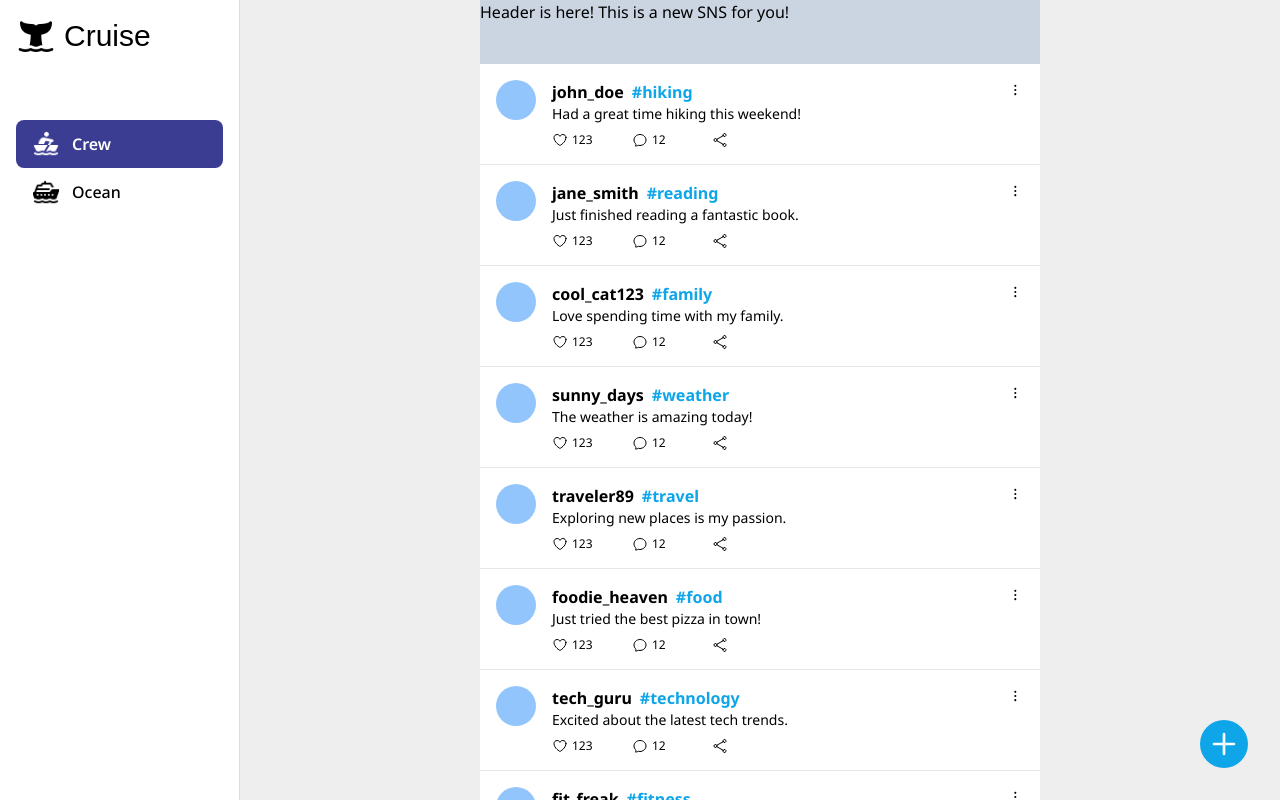
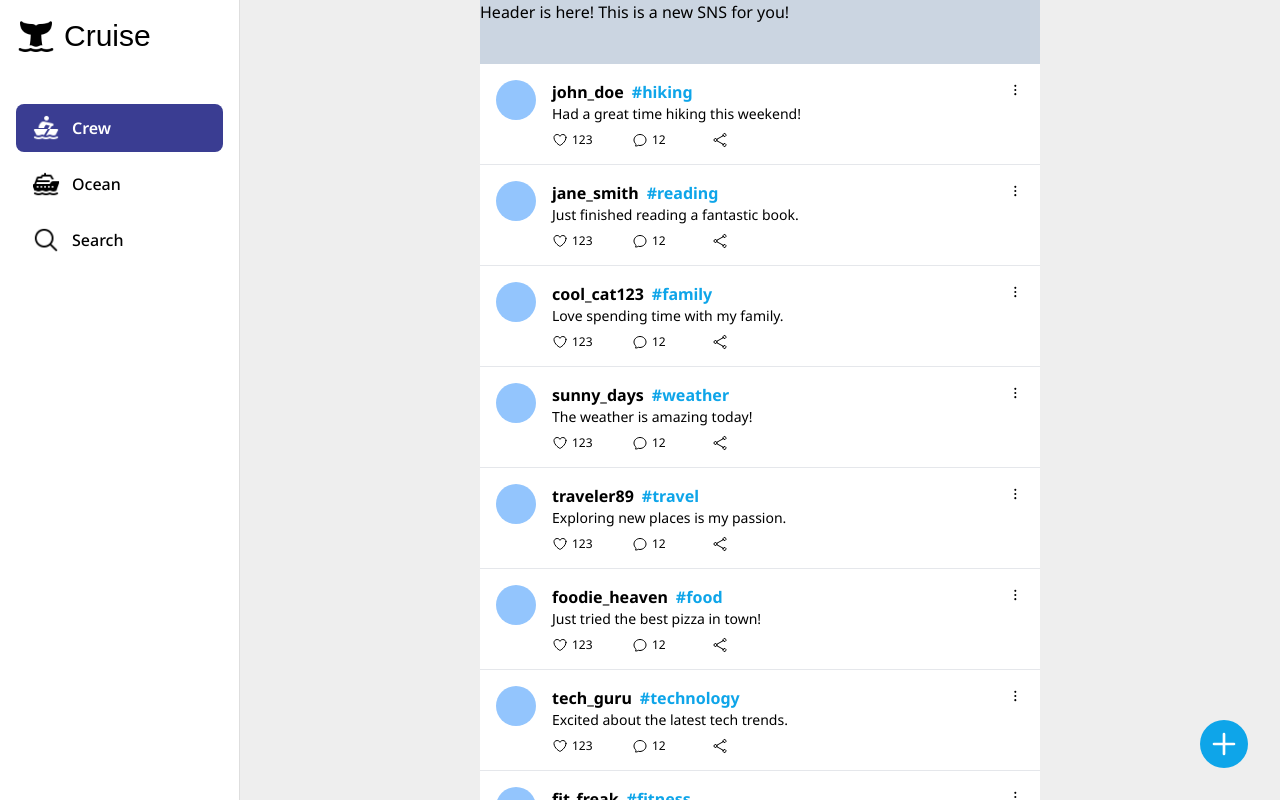
Before and after one commit to Reshie/hobby-sns, a Next.js app: page /crew in a window 1280 px wide. Built offline with nearby package versions, Linux system fonts and the light colour scheme; a web font is replaced by a local one.

Commit message:
implement <NavLinks />

```diff
--- a/app/ui/crew/nav-links.tsx
+++ b/app/ui/crew/nav-links.tsx
@@ -1,11 +1,55 @@
-const upperLinks = [
-  { name: 'crew', href: '/crew', icon: ''}
-]
+'use client';
 
-export default function NavLinks() {
+import Image from 'next/image';
+import clsx from 'clsx';
+import { usePathname } from 'next/navigation';
+import Link from 'next/link';
+
+type Link = {
+  name: string;
+  href: string;
+  activeIcon: string;
+  inactiveIcon: string;
+};
+
+interface NavLinksProps {
+  links: Link[];
+}
+
+export default function NavLinks({links} : NavLinksProps) {
+  const pathname = usePathname();
   return (
     <>
-
+      {links.map((link, index) => {
+        const icon = pathname === link.href ? link.activeIcon : link.inactiveIcon;
+        return (
+          <Link
+            key={link.name}
+            href={link.href}
+            className={clsx(
+            "flex w-full h-12 items-center p-4 rounded-lg gap-3",
+              {
+                "bg-main" : pathname === link.href,
+                "mt-2" : index != 0
+              }
+            )}
+          >
+            <Image
+              src={icon}
+              width={28}
+              height={28}
+              alt={link.href}
+            />
+            <h2 className={clsx("text-md font-medium",
+              {
+                "text-white font-semibold" : pathname === link.href
+              }
+            )}>
+              {link.name}
+            </h2>
+          </Link>
+        );
+      })}
     </>
-  )
+  );
 }
--- a/app/ui/crew/sidenav.tsx
+++ b/app/ui/crew/sidenav.tsx
@@ -1,7 +1,29 @@
 import Image from 'next/image';
 import { Orelega_One } from "next/font/google";
+import NavLinks from '@/app/ui/crew/nav-links';
 
 const orelegaOne = Orelega_One({weight: "400", subsets: ["latin"]});
+
+const upperLinks = [
+  {
+    name: 'Crew',
+    href: '/crew',
+    activeIcon: '/sidenav/crew-w.png',
+    inactiveIcon: '/sidenav/crew-b.png'
+  },
+  {
+    name: 'Ocean',
+    href: '/ocean',
+    activeIcon: '/sidenav/ocean-w.png',
+    inactiveIcon: '/sidenav/ocean-b.png'
+  },
+  {
+    name: 'Search',
+    href: '/search',
+    activeIcon: '/sidenav/search-w.png',
+    inactiveIcon: '/sidenav/search-b.png'
+  },
+];
 
 export default function SideNav() {
   return (
@@ -15,25 +37,8 @@ export default function SideNav() {
         />
         <h1 className={`text-3xl ${orelegaOne.className}`}>Cruise</h1>
       </div>
-      <div className="h-16"></div>
-      <div className="flex w-full h-12 bg-main items-center p-4 rounded-lg gap-3">
-        <Image
-          src="/sidenav/crew-w.png"
-          width={28}
-          height={28}
-          alt="Crew"
-        />
-        <h2 className="text-white text-md font-semibold">Crew</h2>
-      </div>
-      <div className="flex w-full h-12 items-center p-4 rounded-lg gap-3">
-        <Image
-          src="/sidenav/ocean-b.png"
-          width={28}
-          height={28}
-          alt="Ocean"
-        />
-        <h2 className="text-black text-md font-medium">Ocean</h2>
-      </div>
+      <div className="h-12"></div>
+      <NavLinks links={upperLinks} />
     </div>
   )
 }
```
